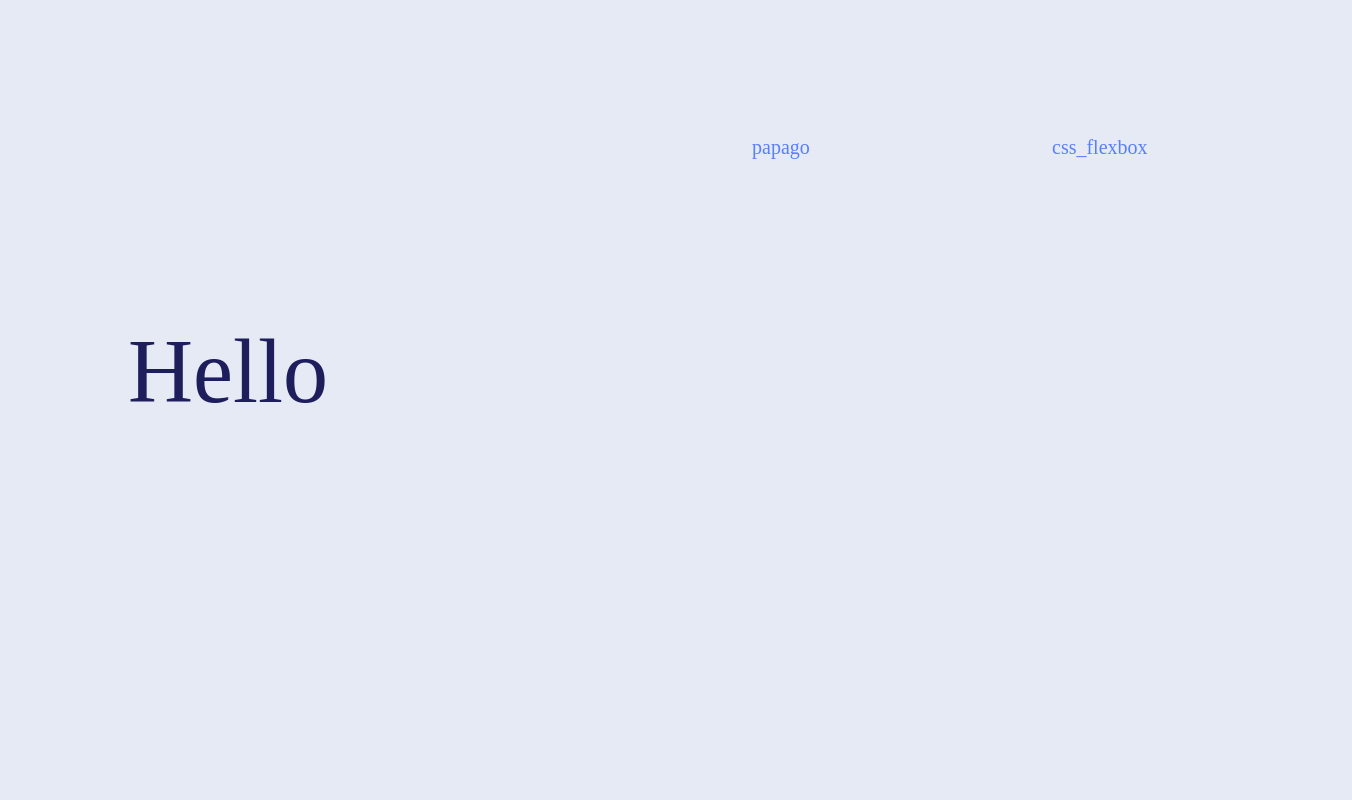
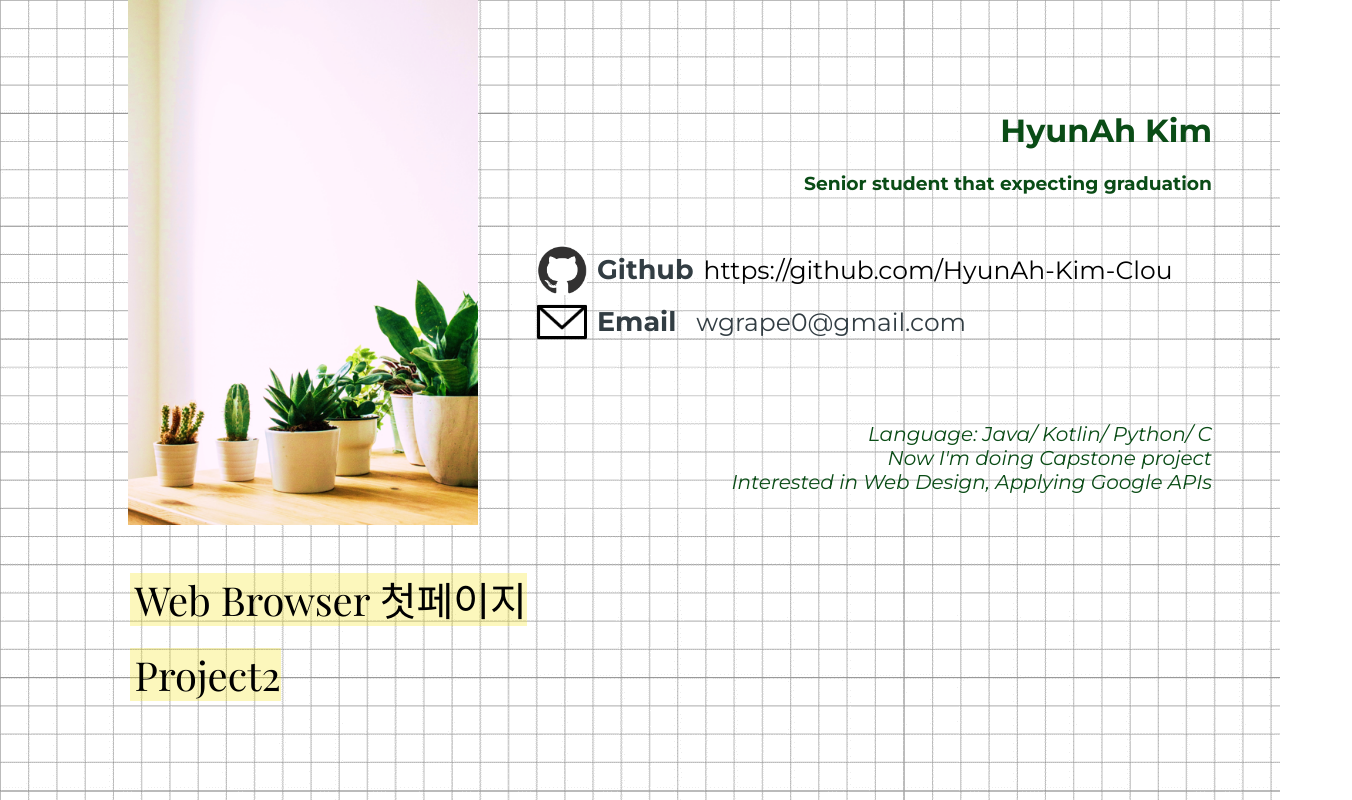
Before and after one commit to HyunAh-Kim-Clou/HyunF8F8FF.github.io, a plain HTML site: page index.html in a window 1280 px wide. Shown: the whole page, 1352 px wide, since content can reach past the window. Drawn offline with nearby package versions, Linux system fonts and the light colour scheme.

Commit message:
Commit renewal my portfolio by Git Bash

```diff
--- a/index.css
+++ b/index.css
@@ -1,44 +1,86 @@
+@import url('https://fonts.googleapis.com/css2?family=Montserrat:ital,wght@0,100;0,200;0,300;0,400;0,500;0,600;0,700;0,800;0,900;1,100;1,200;1,300;1,400;1,500;1,600;1,700;1,800;1,900&display=swap');
+@import url('https://fonts.googleapis.com/css2?family=Playfair+Display&display=swap');
+
 body {
-    background-color: #E5EAF5;
+    background-image: url("pf-images/grid-pattern.png");
+    font-family: 'Montserrat', sans-serif;
+    color: #323D43;
 }
 
-.main-projlink {
+.pf-avatar {
     position: absolute;
-    top: 15%;
-    left: 40%;
-    width: 800px;
-    list-style-type: none;
-    display: flex;
-    flex-direction: row;
-    flex-wrap: wrap;
-    align-items: left;
-    justify-content: space-evenly;
+    top: 0px;
+    left: 10%;
+    width: 350px;
 }
 
-.main-element-li {
-    flex: initial;
-    width: 100px;
-    height: 70px;
-    font-size: 20px;
+.pf-myinfo {
+    position: absolute;
+    top: 90px;
+    left: 40%;
+    width: 700px;
+    background-color: #FFFFFF33
+}
+.pf-right-align {
+    direction: rtl;
 }
 
-.main-element-link:link {
-    color: #587FFC;
+.pf-name, .pf-state, .pf-interest {
+    color: #0a4c16;
+}
+.pf-sns {
+    padding-top: 25px;
+    margin-left: -15px;
+    list-style-type: none;
+    font-size: 25px;
+}
+.pf-sns-li {
+    height: 50px;
+    display: flex;
+    align-items: center;
+    margin-bottom: 2px;
+}
+.pf-snstitle {
+    font-size: 27px;
+    font-weight: bold;
+    margin-left: 10px;
+    margin-right: 10px;
+}
+.pf-interest {
+    padding-top: 50px;
+    font-size: 20px;
+    font-weight: normal;
+    font-style: italic;
+}
+
+.pf-myproj {
+    position: absolute;
+    top: 530px;
+    left: 7%;
+}
+.pf-projlist {
+    list-style-type: none;
+    font-family: 'Playfair Display', serif;
+    font-weight: lighter;
+    font-size: 40px;
+}
+.pf-proj-li {
+    margin-bottom: 20px;
+}
+.pf-proj-li > a {
+    padding-left: 5px;
+    background-color: #F2E20544;
+}
+
+.pf-a:link {
+    color: #000000;
     text-decoration: none;
 }
-.main-element-link:visited {
-    color: #587FFC;
+.pf-a:visited {
+    color: #000000;
     text-decoration: none;
 }
-.main-element-link:hover {
-    color: #FF8692;
+.pf-a:hover {
+    color: #059920;
     text-decoration: underline;
 }
-
-.main-profile {
-    position: absolute;
-    top: 40%;
-    left: 10%;
-    font-size: 90px;
-    color: #1E1E5D;
-}
--- a/index.html
+++ b/index.html
@@ -1,17 +1,28 @@
 <!DOCTYPE html>
 <html>
 <head>
-  <title>Main WebPage</title>
-  <link rel="stylesheet" href="index.css">
+  <title>HyunAh's Portfolio</title>
+  <meta charset="utf-8">
+  <link rel="stylesheet" href="index.css"/>
 </head>
 <body>
-  <ul class="main-projlink"></ul>
-  <div class="main-profile">
-    <span>Hello</span>
-    <span></span>
+  <img class="pf-avatar" src="pf-images/avatar-plant.png" alt="avatar-img"/>
+  <div class="pf-myinfo">
+    <h1 class="pf-name pf-right-align">HyunAh Kim</h1>
+    <h3 class="pf-state pf-right-align"></h3>
+
+    <ul class="pf-sns">
+    </ul>
+
+    <p class="pf-interest pf-right-align"></p>
+  </div>
+  <div class="pf-myproj">
+    <ul class="pf-projlist">
+    </ul>
   </div>
 
-  <script src="resource-proj.js"></script>
-  <script src="main-projlink.js"></script>
+  <script src="pf-resource.js"></script>
+  <script src="pf-myinfo.js"></script>
+  <script src="pf-projs.js"></script>
 </body>
 </html>
--- a/main-projlink.js
+++ /dev/null
@@ -1,30 +0,0 @@
-const plink_container = document.querySelector(".main-projlink");
-
-const ELEMENT_LI_CN = "main-element-li";
-const ELEMENT_A_CN = "main-element-link";
-
-let projs = [];
-
-function addProj(ptitle, plink) {
-    const li = document.createElement("li");
-    const alink = document.createElement("a");
-
-    alink.text = ptitle;
-    alink.href = plink;
-    alink.classList.add(ELEMENT_A_CN);
-    li.classList.add(ELEMENT_LI_CN);
-
-    li.appendChild(alink);
-    plink_container.appendChild(li);
-}
-
-function loadProjs() {
-    projs = proj_list;
-    projs.forEach(element =>
-        addProj(element.name, element.plink));
-}
-
-function init() {
-    loadProjs();
-}
-init();
--- /dev/null
+++ b/pf-myinfo.js
@@ -0,0 +1,81 @@
+const pfstate = document.querySelector(".pf-state");
+const pfsns = document.querySelector(".pf-sns");
+const pfinterest = document.querySelector(".pf-interest");
+
+const ELEMENT_A_CN = "pf-a";
+const SNS_LI_CN = "pf-sns-li";
+const SNS_TITLE_CN = "pf-snstitle";
+
+let snsinfo = [];
+let interest = [];
+
+function setMyState(title) {
+    pfstate.textContent = title;
+}
+
+function createATag(slink) {
+    const alinker = document.createElement("a");
+
+    alinker.text = slink;
+    alinker.href = slink;
+    alinker.classList.add(ELEMENT_A_CN);
+
+    return alinker;
+}
+function createSpanTag(slink) {
+    const span = document.createElement("span");
+
+    span.textContent = slink;
+    span.style = "margin-left: 10px;";
+
+    return span;
+}
+
+// 수정 필요
+function addSns(logo, title, slink) {
+    const li = document.createElement("li");
+    const logoimg = document.createElement("img");
+    const spanTitle = document.createElement("span");
+
+    li.classList.add(SNS_LI_CN);
+    logoimg.src = logo;
+    logoimg.width = 50;
+    spanTitle.textContent = title;
+    spanTitle.classList.add(SNS_TITLE_CN);
+
+    li.appendChild(logoimg);
+    li.appendChild(spanTitle);
+    if (slink.substring(0, 4) == "http") { // URL 링크이면
+        li.appendChild(createATag(slink));
+    } else {
+        li.appendChild(createSpanTag(slink));
+    }
+    pfsns.appendChild(li);
+}
+
+function addInterest(title) {
+    const div = document.createElement("div");
+
+    div.textContent = title;
+
+    pfinterest.appendChild(div);
+}
+
+function loadMyInfo() {
+    setMyState(pfresources.mystate);
+
+    snsinfo = pfresources.mysns;
+    snsinfo.forEach(element =>
+        addSns(element.logo, element.name, element.snslink)
+    );
+
+    interest = pfresources.myinterest;
+    interest.forEach(element =>
+        addInterest(element)
+    );
+}
+
+function init() {
+    loadMyInfo();
+}
+init();
--- /dev/null
+++ b/pf-projs.js
@@ -0,0 +1,31 @@
+const pfprojlist = document.querySelector(".pf-projlist");
+
+const ELEMENT_LI_CN = "pf-proj-li";
+
+let myprojs = [];
+
+function addProj(title, slink) {
+    const li = document.createElement("li");
+    const alinker = document.createElement("a");
+
+    alinker.text = title;
+    alinker.href = slink;
+
+    alinker.classList.add(ELEMENT_A_CN);
+    li.classList.add(ELEMENT_LI_CN);
+
+    li.appendChild(alinker);
+    pfprojlist.appendChild(li);
+}
+
+function loadProjs() {
+    myprojs = pfresources.pfprojs;
+    myprojs.forEach(element =>
+        addProj(element.name, element.connect)
+    );
+}
+
+function init() {
+    loadProjs();
+}
+init();
--- /dev/null
+++ b/pf-resource.js
@@ -0,0 +1,30 @@
+const pfresources = {
+    "mystate": "Senior student that expecting graduation",
+    "myinterest": [
+        "Language: Java/ Kotlin/ Python/ C",
+        "Now I'm doing Capstone project",
+        "Interested in Web Design, Applying Google APIs"],
+
+    "mysns": [
+        {
+            "logo": "pf-images/github_logo.png",
+            "name": "Github",
+            "snslink": "https://github.com/HyunAh-Kim-Clou"
+        }, {
+            "logo": "pf-images/email_logo.png",
+            "name": "Email",
+            "snslink": "wgrape0@gmail.com"
+        }
+    ],
+
+    "pfprojs": [
+        {
+            "name": "Web Browser 첫페이지",
+            "connect": "https://github.com/HyunAh-Kim-Clou/BridgeOfBrowser.github.io"
+        }, {
+            "name": "Project2",
+            "connect": ""
+        }
+    ]
+
+}
--- a/resource-proj.js
+++ /dev/null
@@ -1,9 +0,0 @@
-const proj_list = [
-    {
-        "name": "papago",
-        "plink": "https://papago.naver.com/"
-    }, {
-        "name": "css_flexbox",
-        "plink": "https://developer.mozilla.org/ko/docs/Web/CSS/CSS_Flexible_Box_Layout/Flexbox%EC%9D%98_%EA%B8%B0%EB%B3%B8_%EA%B0%9C%EB%85%90"
-    }
-]
```
Also changed, not shown: pf-images/avatar-plant.png (added), pf-images/email_logo.png (added), pf-images/github_logo.png (added), pf-images/grid-pattern.png (added).
